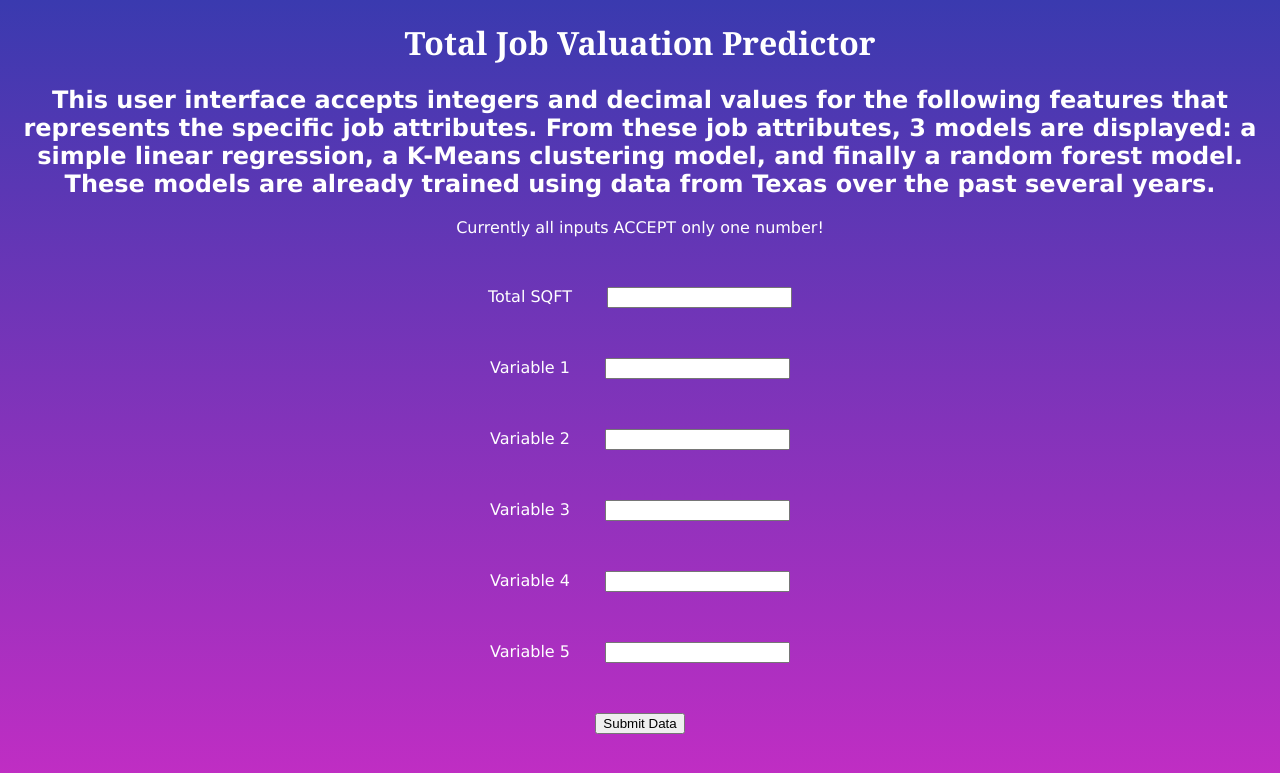
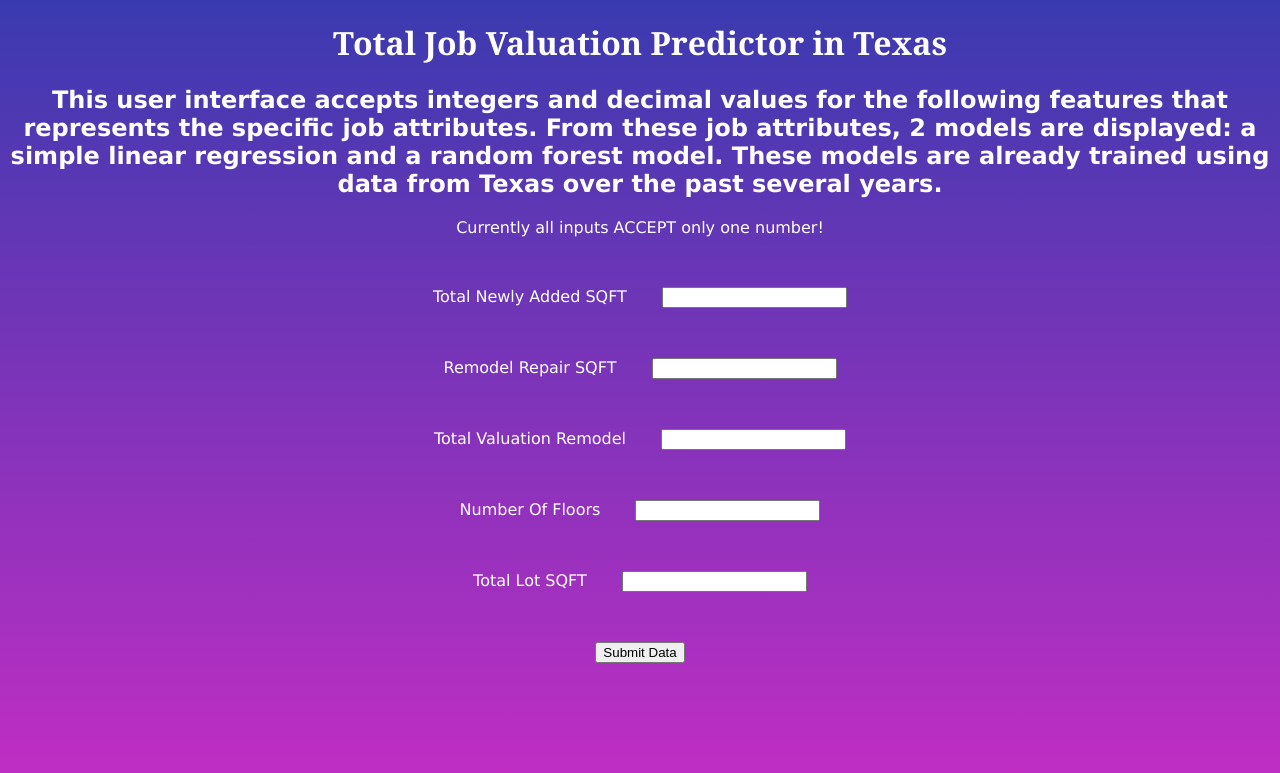
Before and after one commit to Josephslee99/CSE4-587Project, a Python web app: template Phase3/templates/format.html in a window 1280 px wide. Shown: the top 773 px of the page. Run offline with Jinja, Linux system fonts and the light colour scheme; the template is opened without the code that fills it, so the values that code supplies are empty.

Commit message:
more changes

```diff
--- a/Phase3/main.py
+++ /dev/null
@@ -1 +0,0 @@
-from flask import Flask
--- a/Phase3/templates/format.html
+++ b/Phase3/templates/format.html
@@ -7,54 +7,52 @@
 
 <body>
 
-  <h1>Total Job Valuation Predictor</h1>
+  <h1>Total Job Valuation Predictor in Texas</h1>
 
 
   <h2>
     This user interface accepts integers and decimal values for the following features that represents
-    the specific job attributes. From these job attributes, 3 models are displayed: a simple linear regression,
-    a K-Means clustering model, and finally a random forest model. These models are already trained using data from
-    Texas over the past several years.
+    the specific job attributes. From these job attributes, 2 models are displayed: a simple linear regression and a random forest model.
+    These models are already trained using data from Texas over the past several years.
   </h2>
 
   <p>
     Currently all inputs ACCEPT only one number!
   </p>
 
+  <script>
+    function testingButton(){
+      alert(
+        "Please be patient and press ok!"
+      );
+    }
+  </script>
+
   <form method="post" action="/prediction/">
     <div>
-      <label> Total SQFT </label>
+      <label> Total Newly Added SQFT </label>
       <input type="number" name="TotalSqft" />
     </div>
     <div>
-      <label> Variable 1 </label>
+      <label> Remodel Repair SQFT </label>
       <input type="number" name="Variable1" />
     </div>
     <div>
-      <label> Variable 2 </label>
+      <label> Total Valuation Remodel </label>
       <input type="number" name="Variable2" />
     </div>
     <div>
-      <label> Variable 3 </label>
+      <label> Number Of Floors </label>
       <input type="number" name="Variable3" />
     </div>
     <div>
-      <label> Variable 4 </label>
+      <label> Total Lot SQFT </label>
       <input type="number" name="Variable4" />
     </div>
-    <div>
-      <label> Variable 5 </label>
-      <input type="number" name="Variable5" />
-    </div>
-    <input type="submit" value="Submit Data" name="submitButton" />
+    <input type="submit" value="Submit Data" name="submitButton" onclick="testingButton()" />
   </form>
 
-  <script>
-    var pressedButton = document.getElementsByTagName("post")[0];
-    pressedButton.addEventListener("click", function (event) {
-      alert("Please wait for a few seconds!")
-    })
-  </script>
+
 
 
 </body>
--- a/Phase3/templates/prediction.html
+++ b/Phase3/templates/prediction.html
@@ -7,13 +7,13 @@
 <body>
 
   <h1>
-    Linear Regression Model: Solely on Total Added New SQFT
+    Linear Regression Model: Solely on Total Newly Added SQFT
   </h1>
 
   <img src="{{ url_for('static', filename='lin_regr_summary.png') }}" class="center" alt="Linear Regression Model Summary" height="500" weight = "500" />
 
   <p>
-    Job Value: {{ jobValue_LR }}
+    Predicted Job Value (With a 60% Accurancy): {{ jobValue_LR }}
   </p>
 
   <h2>
@@ -21,7 +21,7 @@
   </h2>
 
   <p>
-    Job Value: {{ jobValue_RF }}
+    Predicted Job Value (With a 57% Accurancy): {{ jobValue_RF }}
   </p>
 
   <form method="post" action="/" name="BackButton">
```
Also changed, not shown: Phase3/static/prediction.css (+7 -4 lines), 2 other files.
